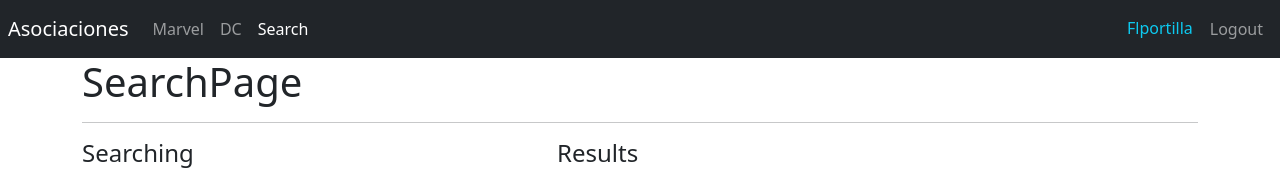
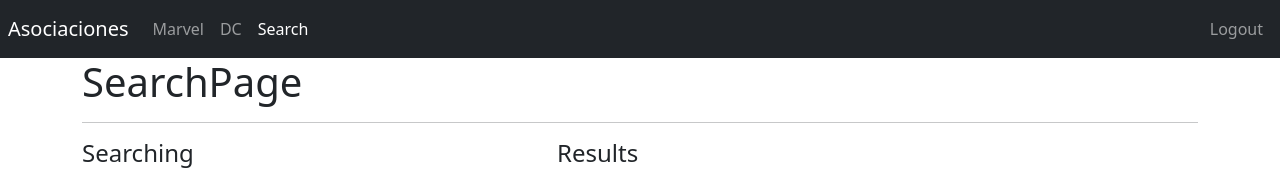
Before and after one commit to flportilla/heroes-app-spa, a React (Create React App) app: page /search in a window 1280 px wide. Shown: the top 170 px of the page. Built offline with nearby package versions, Linux system fonts and the light colour scheme.

Commit message:
Add auth

```diff
--- a/src/HeroesApp.jsx
+++ b/src/HeroesApp.jsx
@@ -1,12 +1,13 @@
 import React from 'react'
+import { AuthProvider } from './auth'
 import { AppRouter } from './router/AppRouter'
 
 export const HeroesApp = () => {
   return (
     <>
-
-      <AppRouter />
-
+      <AuthProvider>
+        <AppRouter />
+      </AuthProvider>
     </>
   )
 }
--- /dev/null
+++ b/src/auth/context/AuthContext.jsx
@@ -0,0 +1,3 @@
+import { createContext } from 'react'
+
+export const AuthContext = createContext({});
--- /dev/null
+++ b/src/auth/context/AuthProvider.jsx
@@ -0,0 +1,54 @@
+import { AuthContext } from "./AuthContext";
+
+import React, { useReducer } from 'react'
+import { authReducer } from "./AuthReducer";
+import { types } from "../types/types";
+const init = () => {
+    const userName = JSON.parse(localStorage.getItem('userName'))
+    return {
+        logged: !!userName, //double ! converts an object to boolean (if falsy returns false)
+        user: userName
+
+    }
+}
+
+export const AuthProvider = ({ children }) => {
+
+    const [authState, authDispatch] = useReducer(authReducer, {}, init)
+
+    const onLogin = (name = '') => {
+
+        const user = {
+            id: '0918',
+            name
+        }
+
+        const action = {
+            type: types.login,
+            payload: user
+        }
+
+        localStorage.setItem('userName', JSON.stringify(user))
+
+        authDispatch(action)
+    }
+
+    const logout = () => {
+        localStorage.removeItem('userName')
+
+        const action = { type: types.logout }
+
+        authDispatch(action)
+    }
+
+    return (
+        <AuthContext.Provider value={{
+            ...authState,
+            login: onLogin,
+            logout,
+        }} >
+            {children}
+        </AuthContext.Provider >
+    )
+
+}
--- /dev/null
+++ b/src/auth/context/AuthReducer.js
@@ -0,0 +1,22 @@
+import { types } from "../types/types";
+
+export const authReducer = (state = {}, action = {}) => {
+
+    switch (action.type) {
+
+        case types.login:
+            return {
+                ...state,
+                logged: true,
+                user: action.payload
+            };
+
+        case types.logout:
+            return {
+                logged: false,
+            };
+
+        default:
+            return state
+    }
+}
--- /dev/null
+++ b/src/auth/context/index.js
@@ -0,0 +1,3 @@
+export * from './AuthContext'
+export * from './AuthProvider'
+export * from './AuthReducer'
--- a/src/auth/index.js
+++ b/src/auth/index.js
@@ -1 +1,2 @@
+export * from './context'
 export * from './pages'
--- a/src/auth/pages/LoginPage.jsx
+++ b/src/auth/pages/LoginPage.jsx
@@ -1,15 +1,20 @@
-import React from 'react'
+import React, { useContext } from 'react'
 import { useNavigate } from 'react-router-dom'
+import { AuthContext } from '../context/AuthContext'
 
 export const LoginPage = () => {
 
     const navigate = useNavigate()
+    const { login } = useContext(AuthContext)
 
     const onLogin = () => {
+        login('flportilla');
+
         navigate('/', {
             replace: true
         })
     }
+
 
 
     return (
--- /dev/null
+++ b/src/auth/types/types.js
@@ -0,0 +1,4 @@
+export const types = {
+    login: '[Auth] Login',
+    logout: '[Auth] Logout'
+}
--- a/src/heroes/pages/SearchPage.jsx
+++ b/src/heroes/pages/SearchPage.jsx
@@ -15,19 +15,14 @@ export const SearchPage = () => {
 
     const heroes = getHeroesByName(q);
 
-    const { formState, onInputChange, onResetForm } = useForm({
-        searchText: ''
+    const { formState, onInputChange } = useForm({
+        searchText: q
     });
-
     const { searchText } = formState
 
     const onSearchSubmit = (e) => {
-
         e.preventDefault();
-        // if (searchText.trim().length <= 1) return
         navigate(`?q=${searchText}`)
-
-        onResetForm();
     }
 
     return (
--- a/src/heroes/routes/HeroesRoutes.jsx
+++ b/src/heroes/routes/HeroesRoutes.jsx
@@ -3,6 +3,7 @@ import { Navigate, Route, Routes } from 'react-router-dom'
 import { Navbar } from '../../ui'
 import { DcPage, HeroPage, MarvelPage, SearchPage } from '../pages'
 export const HeroesRoutes = () => {
+
     return (
         <>
             <Navbar />
--- a/src/ui/components/NavBar.jsx
+++ b/src/ui/components/NavBar.jsx
@@ -1,15 +1,20 @@
-import React from 'react'
+import React, { useContext } from 'react'
 import { Link, NavLink, useNavigate } from 'react-router-dom';
+import { AuthContext } from '../../auth/context/AuthContext';
 
 
 export const Navbar = () => {
 
     const navigate = useNavigate();
+    const { user, logout } = useContext(AuthContext)
 
     const onLogout = () => {
+
+        logout();
+
         navigate('/login', {
             replace: true
-        })
+        });
     }
 
     return (
@@ -53,7 +58,7 @@ export const Navbar = () => {
                     <span
                         className="nav-item nav-link text-info"
                     >
-                        Flportilla
+                        {user?.name}
                     </span>
                     <button
                         className='nav-item nav-link btn'
```
